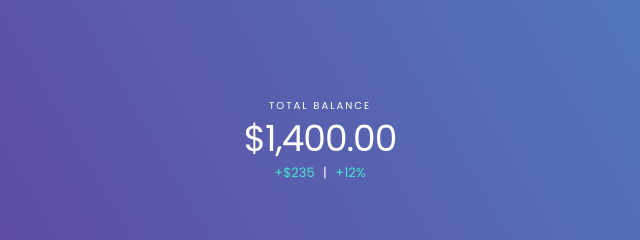
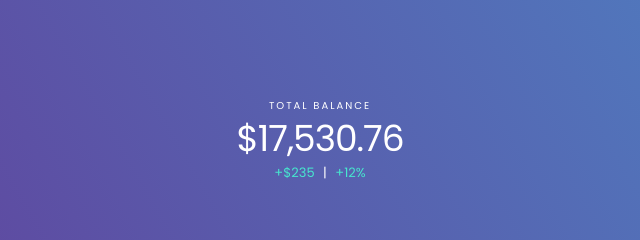
Before and after one commit to hidndx/profile, a plain HTML site: page wallet/wallet.html in a window 1280 px wide. Shown: the top 240 px of the page, 320-960 px from the left. Drawn offline with nearby package versions, Linux system fonts and the light colour scheme.

Commit message:
Update wallet.html

```diff
--- a/wallet/wallet.html
+++ b/wallet/wallet.html
@@ -33,7 +33,7 @@
 	<div class="page__content page__content--full page__content--with-bottom-nav">
 		<div class="account-info">
 			<div class="account-info__title">TOTAL BALANCE</div>
-			<div class="account-info__total">$1,400.00</div>
+			<div class="account-info__total">$17,530.76</div>
 			<div class="account-info__stats"><span class="plus">+$235</span> | <span class="plus">+12%</span></div>
 			<svg class="account-info__svg" xmlns="http://www.w3.org/2000/svg" viewBox="0 0 100 100" preserveAspectRatio="none">
 				<path d="M0,0 Q50,201 100,0 L100,100 0,100 Z" fill="#0f0638"/>
```
